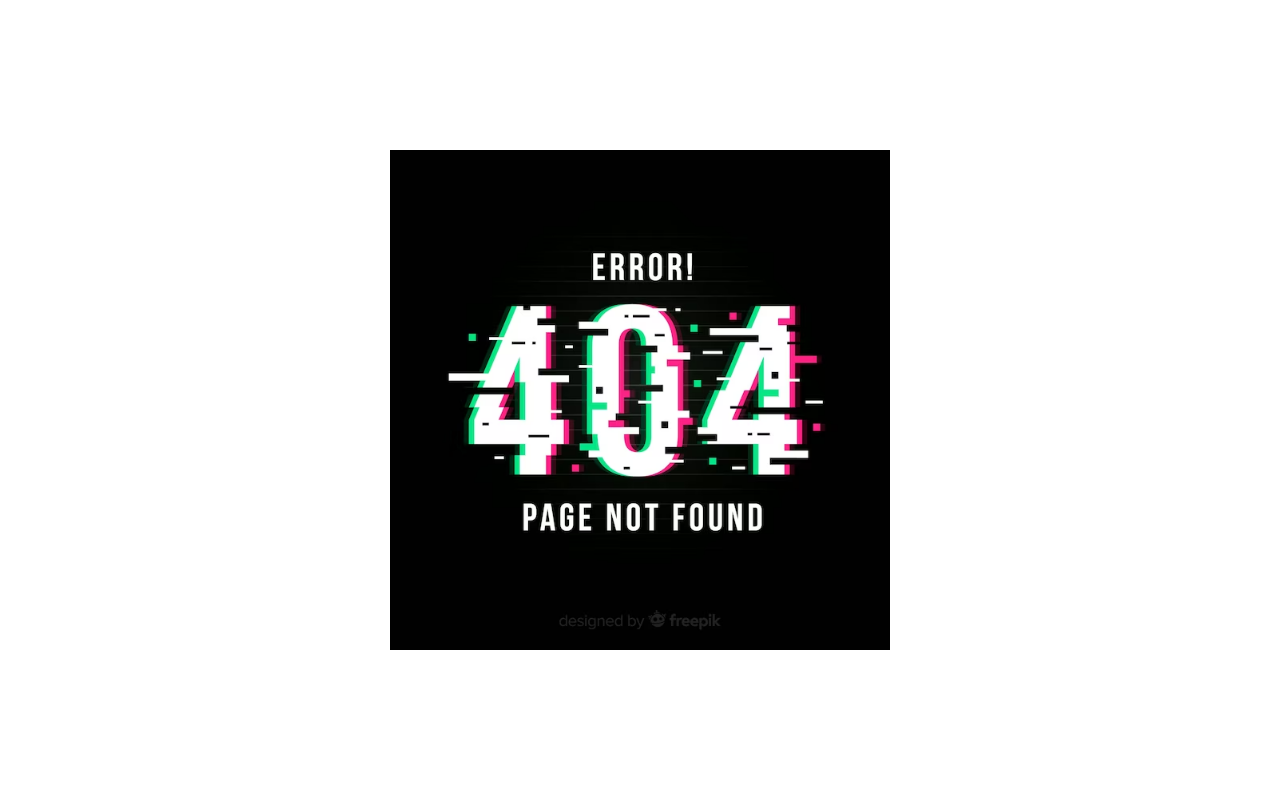
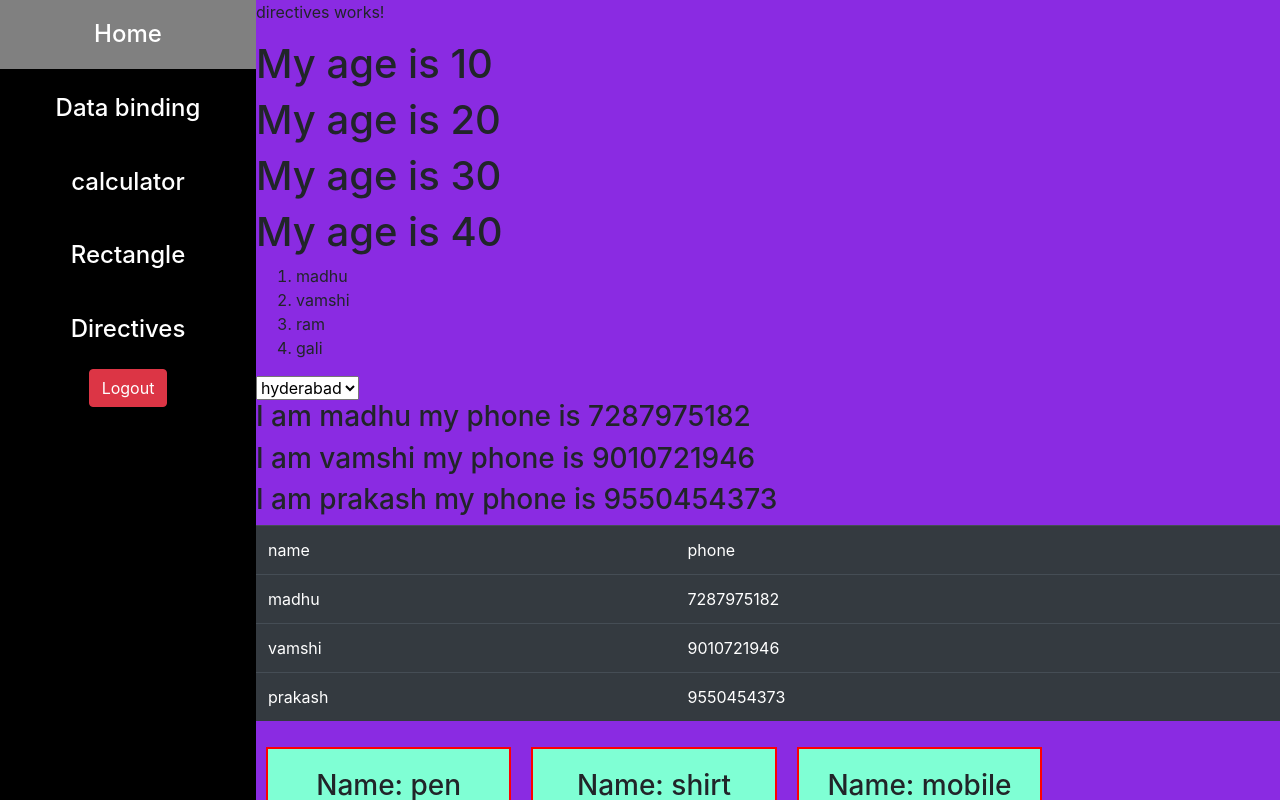
Before and after one commit to MadhukarGiragani/my-app, an Angular app: page /dashboard/directives in a window 1280 px wide. Built offline with nearby package versions, Linux system fonts and the light colour scheme.

Commit message:
directives component created and applied fuctionalities

```diff
--- a/src/app/app-routing.module.ts
+++ b/src/app/app-routing.module.ts
@@ -3,6 +3,7 @@ import { RouterModule, Routes } from '@angular/router';
 import { CalculatorComponent } from './calculator/calculator.component';
 import { DashboardComponent } from './dashboard/dashboard.component';
 import { DataBindingComponent } from './data-binding/data-binding.component';
+import { DirectivesComponent } from './directives/directives.component';
 import { HomeComponent } from './home/home.component';
 import { LoginComponent } from './login/login.component';
 import { PagenotfoundComponent } from './pagenotfound/pagenotfound.component';
@@ -14,7 +15,8 @@ const routes: Routes = [
   {path:'home', component:HomeComponent},
   {path:'data-binding', component:DataBindingComponent},
   {path:'calculator', component:CalculatorComponent},
-  {path:'rectangle', component:RectangleComponent}
+  {path:'rectangle', component:RectangleComponent},
+  {path:'directives', component:DirectivesComponent}
   ]},
   {path:'',component:LoginComponent},
   {path:'**',component:PagenotfoundComponent}
--- a/src/app/app.module.ts
+++ b/src/app/app.module.ts
@@ -11,6 +11,7 @@ import { CalculatorComponent } from './calculator/calculator.component';
 import { DataBindingComponent } from './data-binding/data-binding.component';
 import { FormsModule } from '@angular/forms';
 import { RectangleComponent } from './rectangle/rectangle.component';
+import { DirectivesComponent } from './directives/directives.component';
 
 @NgModule({
   declarations: [
@@ -21,7 +22,8 @@ import { RectangleComponent } from './rectangle/rectangle.component';
     HomeComponent,
     CalculatorComponent,
     DataBindingComponent,
-    RectangleComponent
+    RectangleComponent,
+    DirectivesComponent
   ],
   imports: [
     BrowserModule,
--- a/src/app/dashboard/dashboard.component.css
+++ b/src/app/dashboard/dashboard.component.css
@@ -5,13 +5,18 @@
     display: flex;
 }
 .left{
-    width: 40%;
+    width: 20%;
     height: 100%;
     background-color: black;
     text-align: center;
     color: white;
     font-weight: 500;
     margin-bottom: 10px;
+}
+.right{
+    width: 80%;
+    height: 100%;
+    overflow: auto;
 }
 .left h4:hover{
     cursor: pointer;
--- a/src/app/dashboard/dashboard.component.html
+++ b/src/app/dashboard/dashboard.component.html
@@ -4,6 +4,7 @@
         <h4 routerLink="data-binding">Data binding</h4>
         <h4 routerLink="calculator">calculator</h4>
         <h4 routerLink="rectangle">Rectangle</h4>
+        <h4 routerLink="directives">Directives</h4>
         <button class="btn btn-danger" routerLink="/login">Logout</button>
     </div>
     <div class="right">
--- /dev/null
+++ b/src/app/directives/directives.component.css
@@ -0,0 +1,8 @@
+.product{
+    border: 2px solid red;
+    padding: 20px;
+    margin: 10px;
+    display: inline-block;
+    background-color: aquamarine;
+    text-align: center;
+}
--- /dev/null
+++ b/src/app/directives/directives.component.html
@@ -0,0 +1,36 @@
+<p>directives works!</p>
+
+<h1 *ngFor="let age of ages">My age is {{age}}</h1>
+<ol>
+    <li *ngFor="let name of names">{{name}}</li>
+</ol>
+<select name="" id="">
+    <option value="" *ngFor="let place of places">{{place}}</option>
+</select>
+
+<h3 *ngFor="let user of users">I am {{user.name}} my phone is {{user.phone}}</h3>
+
+<table class="table table-dark">
+    <thead>
+        <tr>
+            <td>name</td>
+            <td>phone</td>
+        </tr>
+    </thead>
+    <tbody>
+        <tr *ngFor="let user of users">
+            <td>{{user.name}}</td>
+            <td>{{user.phone}}</td>
+        </tr>
+    </tbody>
+</table>
+
+<div class="product" *ngFor="let product of products">
+    <h3>Name: {{product.name}}</h3>
+    <h3>Price: {{product.price}}</h3>
+    <h3>Rating: {{product.rating}}</h3>
+    <button class="btn btn-success">Add to cart</button>
+    <button class="btn btn-warning">Buy now</button>
+
+
+</div>
--- /dev/null
+++ b/src/app/directives/directives.component.ts
@@ -0,0 +1,24 @@
+import { Component } from '@angular/core';
+
+@Component({
+  selector: 'app-directives',
+  templateUrl: './directives.component.html',
+  styleUrls: ['./directives.component.css']
+})
+export class DirectivesComponent {
+  public ages:number[] = [10,20,30,40];
+  public names:string[] = ["madhu","vamshi","ram","gali"];
+  public places:string[] = ["hyderabad","chennai","kolkata"];
+  public users: any = [
+    {name:'madhu',phone:7287975182},
+    {name:'vamshi',phone:9010721946},
+    {name:'prakash',phone:9550454373}
+  ]
+
+  public products:any =[
+    {name:'pen',price:'10',rating:2},
+    {name:'shirt',price:'500',rating:4},
+    {name:'mobile',price:'20000',rating:5},
+    {name:'tv',price:'25000',rating:3}
+  ]
+}
--- a/src/app/rectangle/rectangle.component.ts
+++ b/src/app/rectangle/rectangle.component.ts
@@ -14,7 +14,7 @@ export class RectangleComponent {
     this.result = this.number1 * this.number2;
   }
   perimeter(){
-    this.result = 2 * this.number1 + this.number2;
+    this.result = 2 * (this.number1 + this.number2);
   }
 
 }
```
Also changed, not shown: 1 other file (tests, documents, lock files or other folders).
